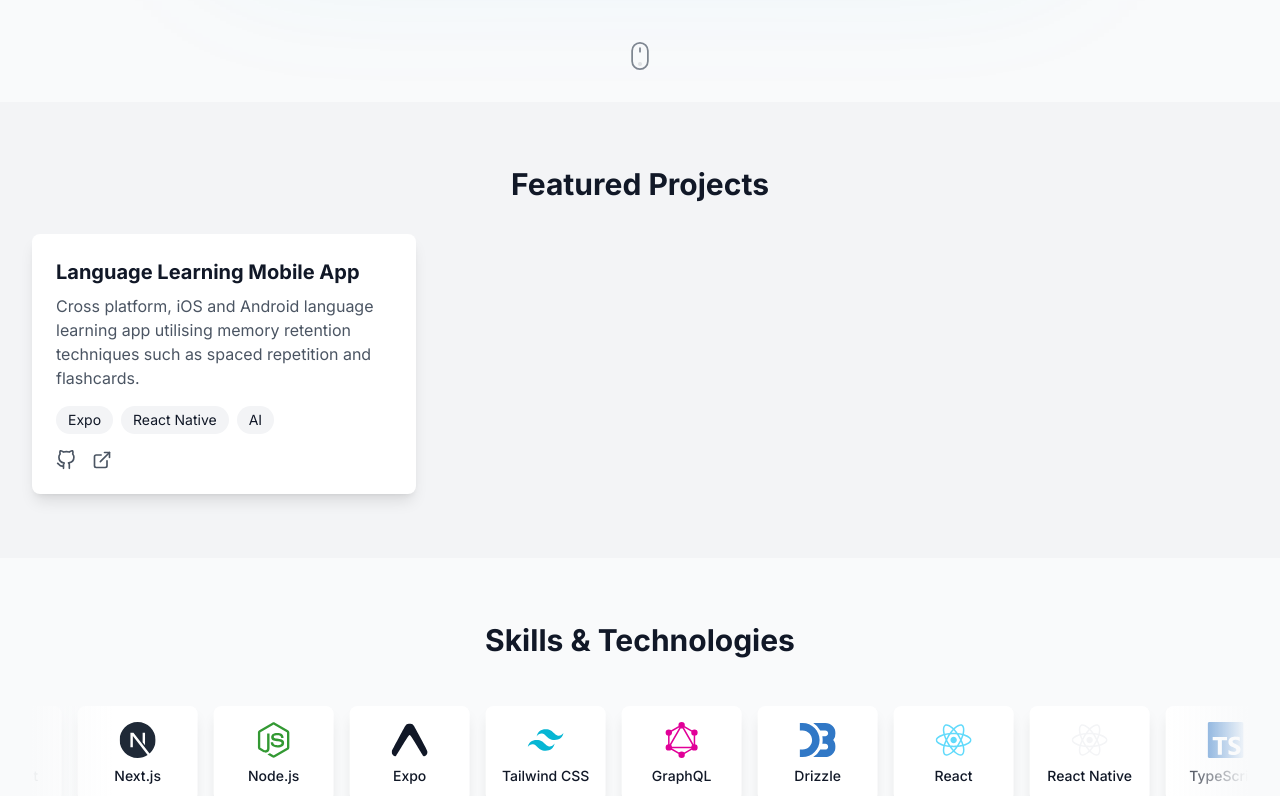
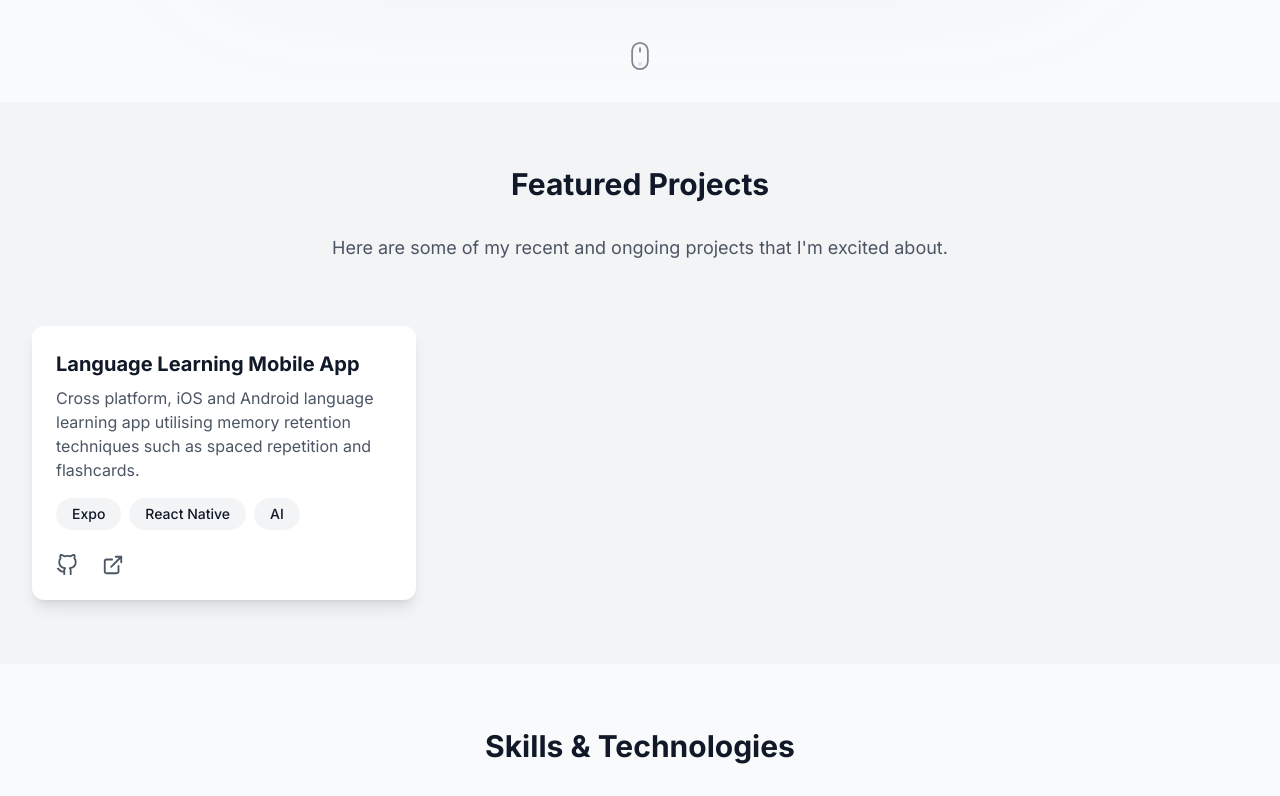
Before and after one commit to code-juno/code-juno-web, a Next.js app: page / in a window 1280 px wide. Shown: the part 698-1494 px from the top of the page. Built offline with nearby package versions, Linux system fonts and the light colour scheme.

Commit message:
beautify the projects section

```diff
--- a/app/components/common/SkillCard.tsx
+++ b/app/components/common/SkillCard.tsx
@@ -19,8 +19,6 @@ export default function SkillCard({ skill, className = "" }: SkillCardProps) {
     ? (Vsc as Record<string, IconType>)[skill.icon]
     : (Si as Record<string, IconType>)[skill.icon];
 
-  console.log(IconComponent, skill.icon);
-
   return (
     <div
       className={`flex flex-col items-center p-4 bg-white dark:bg-gray-900 rounded-lg shadow-lg w-[120px] ${className}`}
--- a/app/components/sections/ProjectsSection.tsx
+++ b/app/components/sections/ProjectsSection.tsx
@@ -30,9 +30,9 @@ function ProjectCard({ project }: { project: Project }) {
     <motion.div
       initial={{ opacity: 0, y: 20 }}
       whileInView={{ opacity: 1, y: 0 }}
-      transition={{ duration: 0.5 }}
-      viewport={{ once: true }}
-      className="bg-white dark:bg-gray-900 rounded-lg shadow-lg overflow-hidden"
+      transition={{ duration: 0.6, ease: "easeOut" }}
+      viewport={{ once: true, margin: "-50px" }}
+      className="group relative bg-white dark:bg-gray-900 rounded-xl shadow-lg overflow-hidden transform transition-all duration-300 hover:scale-[1.02] hover:shadow-xl"
     >
       {project.imageUrl && (
         <div className="relative h-48 w-full">
@@ -50,36 +50,40 @@ function ProjectCard({ project }: { project: Project }) {
         <p className="text-gray-600 dark:text-gray-400 mb-4">
           {project.description}
         </p>
-        <div className="flex flex-wrap gap-2 mb-4">
+        <div className="flex flex-wrap gap-2 mb-6">
           {project.technologies.map((tech) => (
             <span
               key={tech}
-              className="px-3 py-1 text-sm bg-gray-100 dark:bg-gray-800 rounded-full"
+              className="px-4 py-1.5 text-sm bg-gray-100 dark:bg-gray-800 rounded-full font-medium transition-colors duration-200 hover:bg-gray-200 dark:hover:bg-gray-700"
             >
               {tech}
             </span>
           ))}
         </div>
-        <div className="flex gap-4">
+        <div className="flex gap-6">
           {project.githubUrl && (
-            <a
+            <motion.a
               href={project.githubUrl}
               target="_blank"
               rel="noopener noreferrer"
-              className="text-gray-600 hover:text-gray-900 dark:text-gray-400 dark:hover:text-white"
+              className="text-gray-600 hover:text-gray-900 dark:text-gray-400 dark:hover:text-white transition-colors duration-200"
+              whileHover={{ scale: 1.1 }}
+              whileTap={{ scale: 0.95 }}
             >
-              <FiGithub size={20} />
-            </a>
+              <FiGithub size={22} />
+            </motion.a>
           )}
           {project.liveUrl && (
-            <a
+            <motion.a
               href={project.liveUrl}
               target="_blank"
               rel="noopener noreferrer"
-              className="text-gray-600 hover:text-gray-900 dark:text-gray-400 dark:hover:text-white"
+              className="text-gray-600 hover:text-gray-900 dark:text-gray-400 dark:hover:text-white transition-colors duration-200"
+              whileHover={{ scale: 1.1 }}
+              whileTap={{ scale: 0.95 }}
             >
-              <FiExternalLink size={20} />
-            </a>
+              <FiExternalLink size={22} />
+            </motion.a>
           )}
         </div>
       </div>
@@ -97,18 +101,23 @@ export default function ProjectsSection() {
         <motion.div
           initial={{ opacity: 0, y: 20 }}
           whileInView={{ opacity: 1, y: 0 }}
-          transition={{ duration: 0.5 }}
+          transition={{ duration: 0.8, ease: "easeOut" }}
           viewport={{ once: true }}
+          className="text-center mb-16"
         >
           <h2 className="text-3xl font-bold mb-8 text-center">
             Featured Projects
           </h2>
-          <div className="grid grid-cols-1 md:grid-cols-2 lg:grid-cols-3 gap-8">
-            {projects.map((project, index) => (
-              <ProjectCard key={index} project={project} />
-            ))}
-          </div>
+          <p className="text-gray-600 dark:text-gray-400 max-w-2xl mx-auto text-lg">
+            Here are some of my recent and ongoing projects that I&apos;m
+            excited about.
+          </p>
         </motion.div>
+        <div className="grid grid-cols-1 md:grid-cols-2 lg:grid-cols-3 gap-8">
+          {projects.map((project, index) => (
+            <ProjectCard key={index} project={project} />
+          ))}
+        </div>
       </div>
     </section>
   );
```
